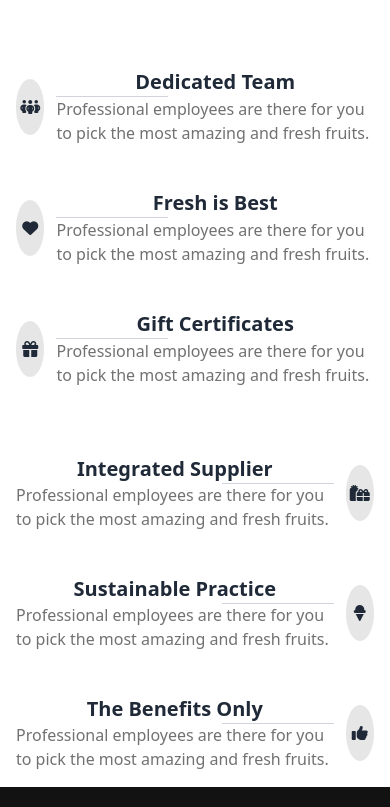
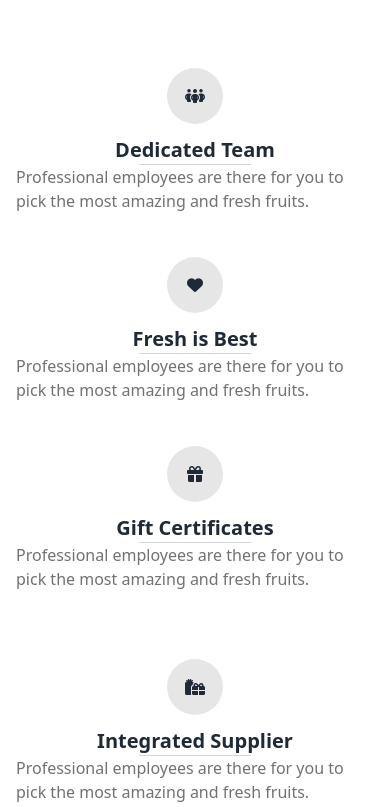
Before and after one commit to Sumaiya-Meem/Assignment-3, a plain HTML site: page index.html in a window 390 px wide. Shown: the part 5017-5824 px from the top of the page. Drawn offline with nearby package versions, Linux system fonts and the light colour scheme.

Commit message:
add final file

```diff
--- a/index.html
+++ b/index.html
@@ -548,87 +548,87 @@
         random
         text. It has roots in a piece of classical <br>Latin literature from 45 BC, making it over 2000 years old.</p>
       <!-- content container -->
-      <div class="flex flex-col lg:flex-row gap-6 ">
+      <div class="flex flex-col  lg:flex-row gap-6 ">
         <div class="order-2 lg:order-1">
           <!-- card 1 -->
-          <div class="mt-11 flex gap-3 items-center">
+          <div class="mt-11 flex flex-col  lg:flex-row justify-center  gap-3 items-center">
             <div class="bg-[#1212121a] w-14 h-14 rounded-[52%] flex items-center justify-center">
               <i class="fa-solid fa-people-group"></i>
             </div>
-            <div>
+            <div class="flex flex-col items-center lg:items-start">
               <h1 class="text-xl font-bold text-center lg:text-left">Dedicated Team</h1>
-              <div class="bg-gray-300 w-28 h-[1px]"></div>
+              <div class="bg-gray-300 w-28 h-[1px] mx-auto lg:ml-0 "></div>
               <p class="text-[#12121299] font-base font-medium">Professional employees are there for you to pick the
                 most amazing and fresh fruits.</p>
             </div>
           </div>
           <!-- card 1 -->
           <!-- card 2 -->
-          <div class="mt-11 flex gap-3 items-center">
+          <div class="mt-11 flex  flex-col  lg:flex-row justify-center  gap-3 items-center">
             <div class="bg-[#1212121a] w-14 h-14 rounded-[50%] flex items-center justify-center">
               <i class="fa-solid fa-heart"></i>
             </div>
-            <div>
+            <div class="flex flex-col items-center lg:items-start">
               <h1 class="text-xl font-bold text-center lg:text-left">Fresh is Best</h1>
-              <div class="bg-gray-300 w-28 h-[1px]"></div>
+              <div class="bg-gray-300 w-28 h-[1px] mx-auto lg:ml-0"></div>
               <p class="text-[#12121299] font-base font-medium">Professional employees are there for you to pick the
                 most amazing and fresh fruits.</p>
             </div>
           </div>
           <!-- card 2-->
           <!-- card 3 -->
-          <div class="mt-11 flex gap-3 items-center">
+          <div class="mt-11 flex flex-col  lg:flex-row justify-center  gap-3 items-center">
             <div class="bg-[#1212121a] w-14 h-14 rounded-[50%] flex items-center justify-center">
               <i class="fa-solid fa-gift"></i>
             </div>
-            <div>
+            <div class="flex flex-col items-center lg:items-start">
               <h1 class="text-xl font-bold text-center lg:text-left">Gift Certificates</h1>
-              <div class="bg-gray-300 w-28 h-[1px]"></div>
+              <div class="bg-gray-300 w-28 h-[1px] mx-auto lg:ml-0"></div>
               <p class="text-[#12121299] font-base font-medium">Professional employees are there for you to pick the
                 most amazing and fresh fruits.</p>
             </div>
           </div>
           <!-- card 3 -->
         </div>
-        <div class="order-1 lg:order-2">
+        <div class="order-1 lg:order-2 flex justify-center">
           <img src="images/whychoose1.png" alt="" class="h-full">
         </div>
         <div class="order-3 lg:order-3">
           <div>
             <!-- card 1 -->
-            <div class="mt-11 flex flex-row-reverse gap-3 items-center">
+            <div class="mt-11 flex flex-col justify-center  lg:flex-row-reverse gap-3 items-center">
               <div class="bg-[#1212121a] w-14 h-14 rounded-[50%] flex items-center justify-center">
                 <i class="fa-solid fa-gifts"></i>
               </div>
-              <div class="relative">
+              <div class="relative  items-center lg:items-start">
                 <h1 class="text-xl font-bold text-center lg:text-right ">Integrated Supplier</h1>
-                <div class="bg-gray-300 w-28 h-[1px] absolute right-0"></div>
+                <div class="bg-gray-300 w-28 h-[1px] relative lg:absolute mx-auto lg:right-0"></div>
                 <p class="text-[#12121299] font-base font-medium">Professional employees are there for you to pick the
                   most amazing and fresh fruits.</p>
               </div>
             </div>
             <!-- card 1 -->
             <!-- card 2 -->
-            <div class="mt-11 flex flex-row-reverse gap-3 items-center">
+            <div class="mt-11 flex flex-col justify-center  lg:flex-row-reverse gap-3 items-center">
               <div class="bg-[#1212121a] w-14 h-14 rounded-[50%] flex items-center justify-center">
                 <i class="fa-solid fa-ice-cream"></i>
               </div>
-              <div class="relative">
+              <div class="relative  items-center lg:items-start">
                 <h1 class="text-xl font-bold text-center lg:text-right">Sustainable Practice</h1>
-                <div class="bg-gray-300 w-28 h-[1px] absolute right-0"></div>
+                <div class="bg-gray-300 w-28 h-[1px] relative lg:absolute mx-auto lg:right-0"></div>
                 <p class="text-[#12121299] font-base font-medium">Professional employees are there for you to pick the
                   most amazing and fresh fruits.</p>
               </div>
             </div>
             <!-- card 2 -->
             <!-- card 3 -->
-            <div class="mt-11 flex flex-row-reverse gap-3 items-center">
+            <div class="mt-11 flex flex-col justify-center  lg:flex-row-reverse gap-3 items-center">
               <div class="bg-[#1212121a] w-14 h-14 rounded-[50%] flex items-center justify-center">
                 <i class="fa-solid fa-thumbs-up"></i>
               </div>
-              <div class="relative">
+              <div class="relative  items-center lg:items-start">
                 <h1 class="text-xl font-bold text-center lg:text-right">The Benefits Only</h1>
-                <div class="bg-gray-300 w-28 h-[1px] absolute right-0"></div>
+                <div class="bg-gray-300 w-28 h-[1px] relative lg:absolute mx-auto lg:right-0"></div>
                 <p class="text-[#12121299] font-base font-medium">Professional employees are there for you to pick the
                   most amazing and fresh fruits.</p>
               </div>
```
